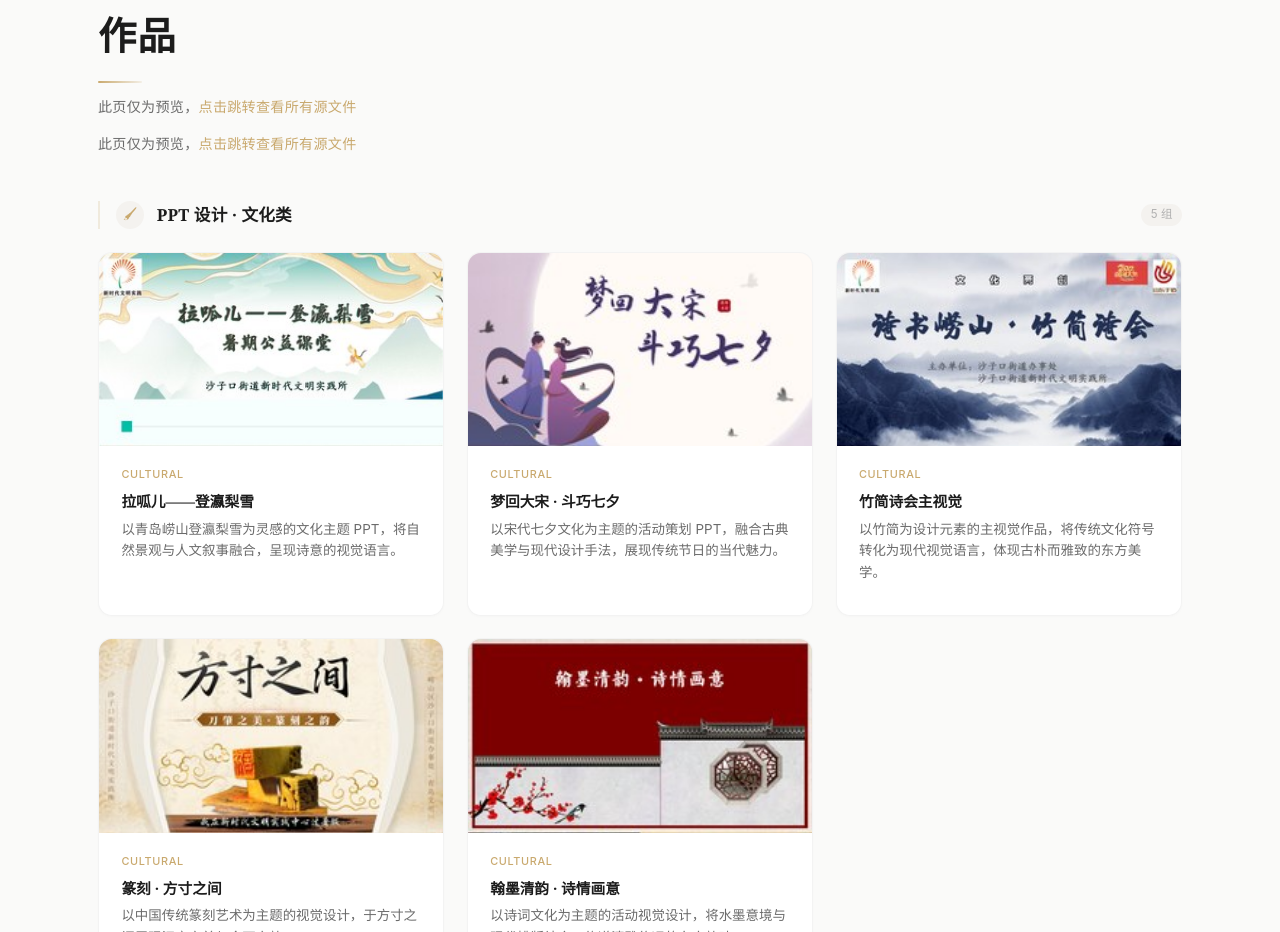
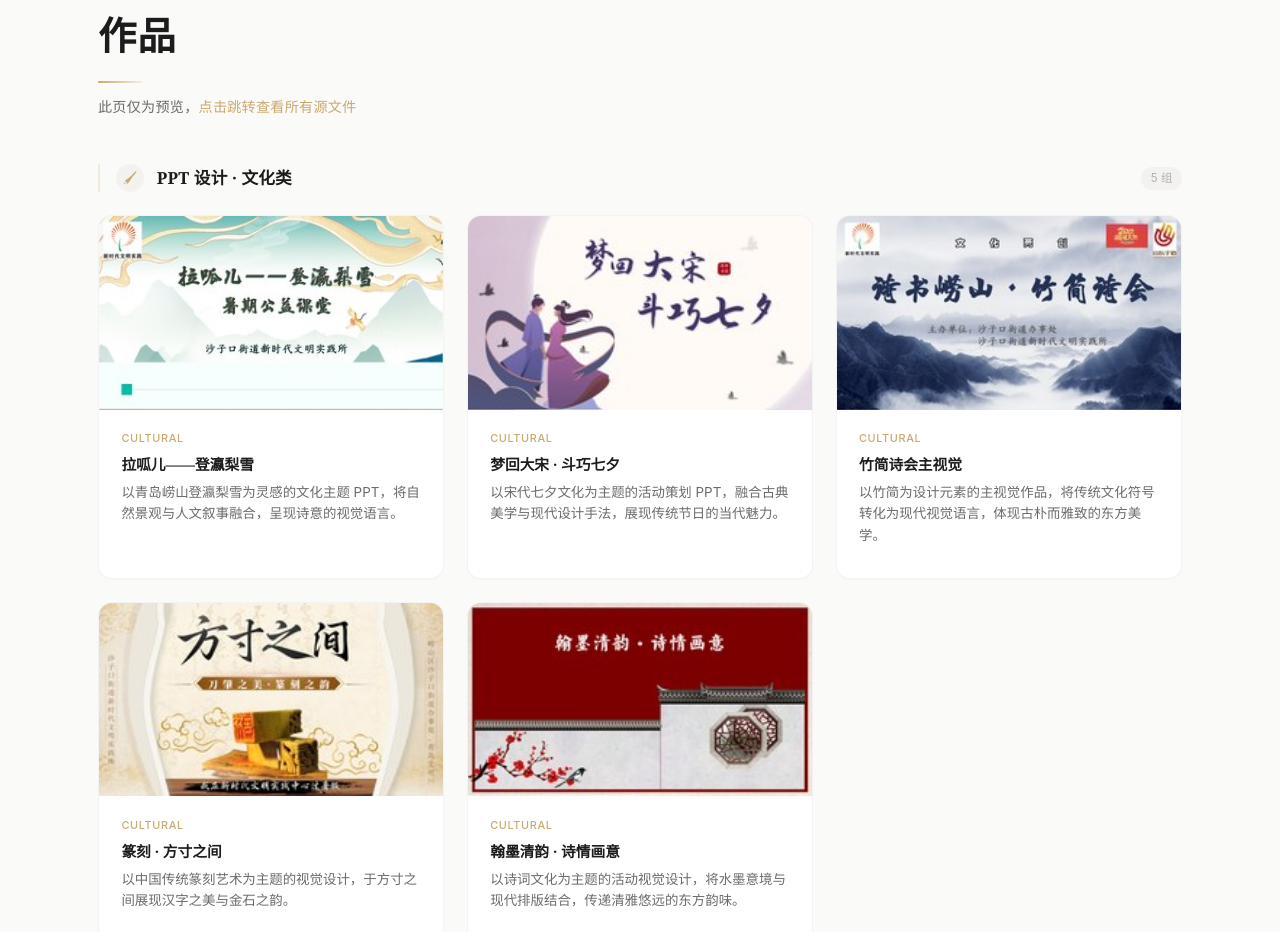
Before and after one commit to Tsuk2mi/Tsuk1mi-portfolio, a plain HTML site: page index.html in a window 1280 px wide. Shown: the part 1996-2928 px from the top of the page. Drawn offline with Linux system fonts and the light colour scheme.

Commit message:
Fix duplicate subtitle, keep one only

```diff
--- a/index.html
+++ b/index.html
@@ -241,7 +241,7 @@ section{padding:3rem 0}.btn{padding:0.7rem 1.6rem;font-size:0.85rem}
   <div class="container">
     <h2 class="fade-in">作品</h2>
     <p class="section-subtitle fade-in fade-d1">此页仅为预览，<a href="https://pan.quark.cn/s/1ef53f2d92cd" target="_blank" rel="noopener" style="color:#c9a96e;text-decoration:none;font-weight:500">点击跳转查看所有源文件</a></p>
-    <p class="section-subtitle fade-in fade-d1">此页仅为预览，<a href="https://pan.quark.cn/s/1ef53f2d92cd" target="_blank" rel="noopener" style="color:#c9a96e;text-decoration:none;font-weight:500">点击跳转查看所有源文件</a></p>
+
     <!-- PPT: 文化类 -->
     <div class="project-category fade-in">
       <div class="cat-header">
```
